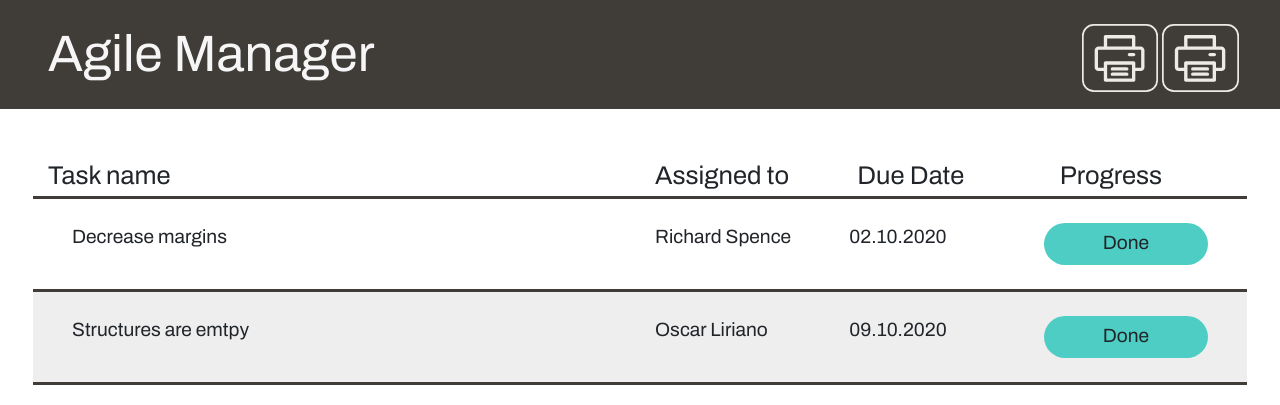
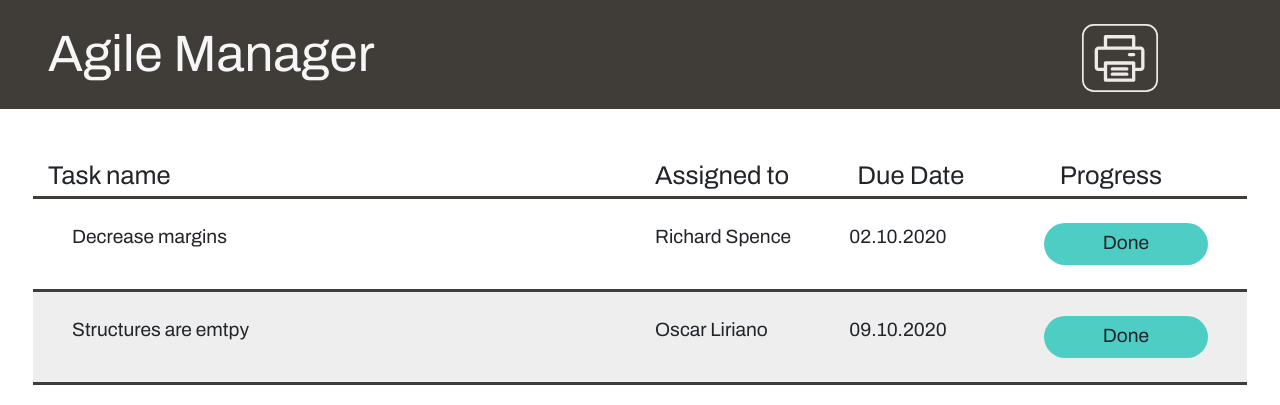
Before and after one commit to filippo-orru/agile-project-tasks, a Flask app: page / in a window 1280 px wide. Shown: the top 405 px of the page. Run offline with Flask 2, Linux system fonts and the light colour scheme; style sheets or scripts are compiled from the project's sources.

Commit message:
Update index.html

```diff
--- a/templates/index.html
+++ b/templates/index.html
@@ -25,7 +25,6 @@
                 </h1>
             </div>
             <div class="col-lg-2 col-md-2 col-sm-2 col-2 pt-4 pb-3">
-                <img class="printButton" src="../static/printbutton.svg" alt="Print Button">
                 <a href="/print"><img class="printButton" src="../static/printbutton.svg" alt="Print Button"></a>
             </div>
         </section>
```
